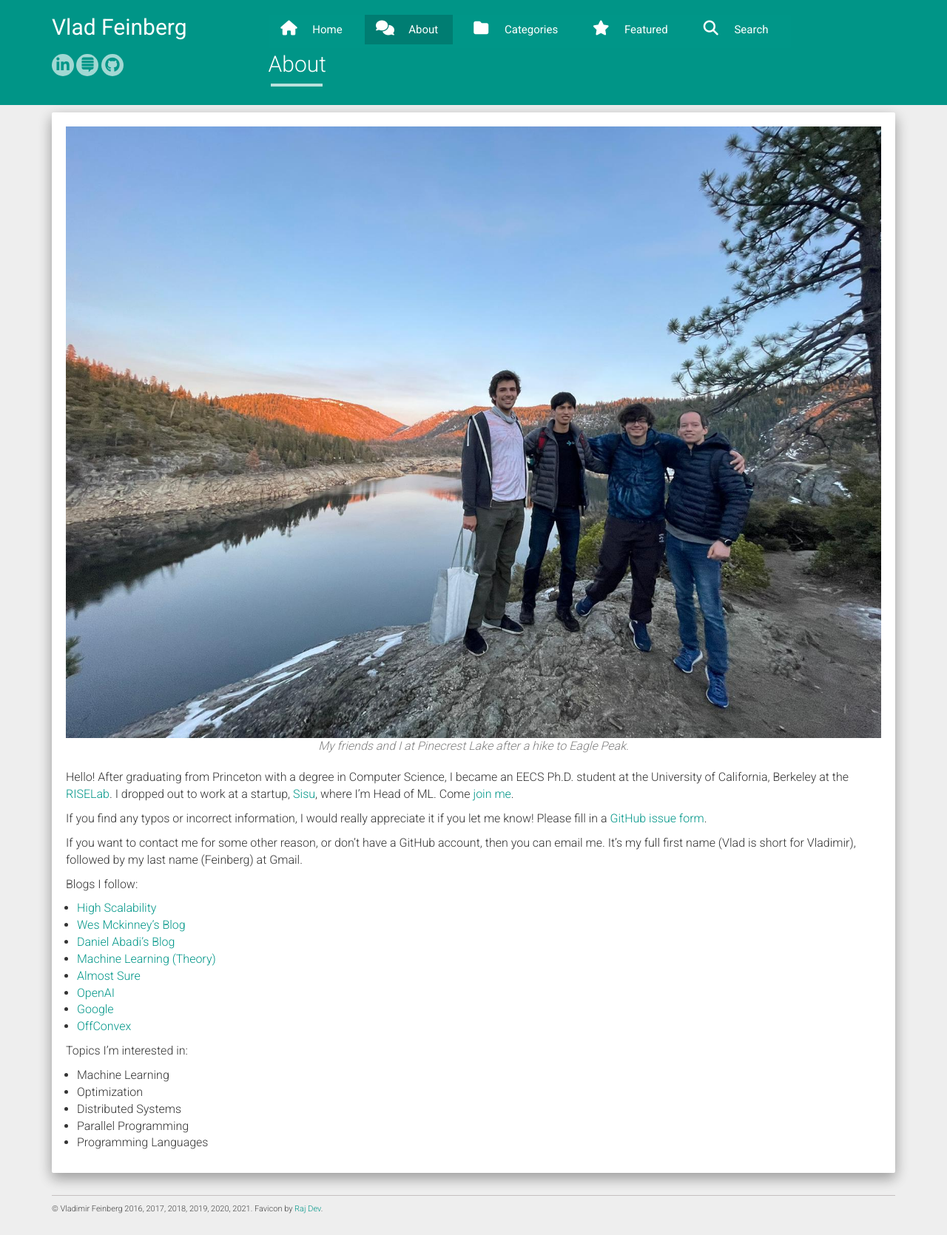
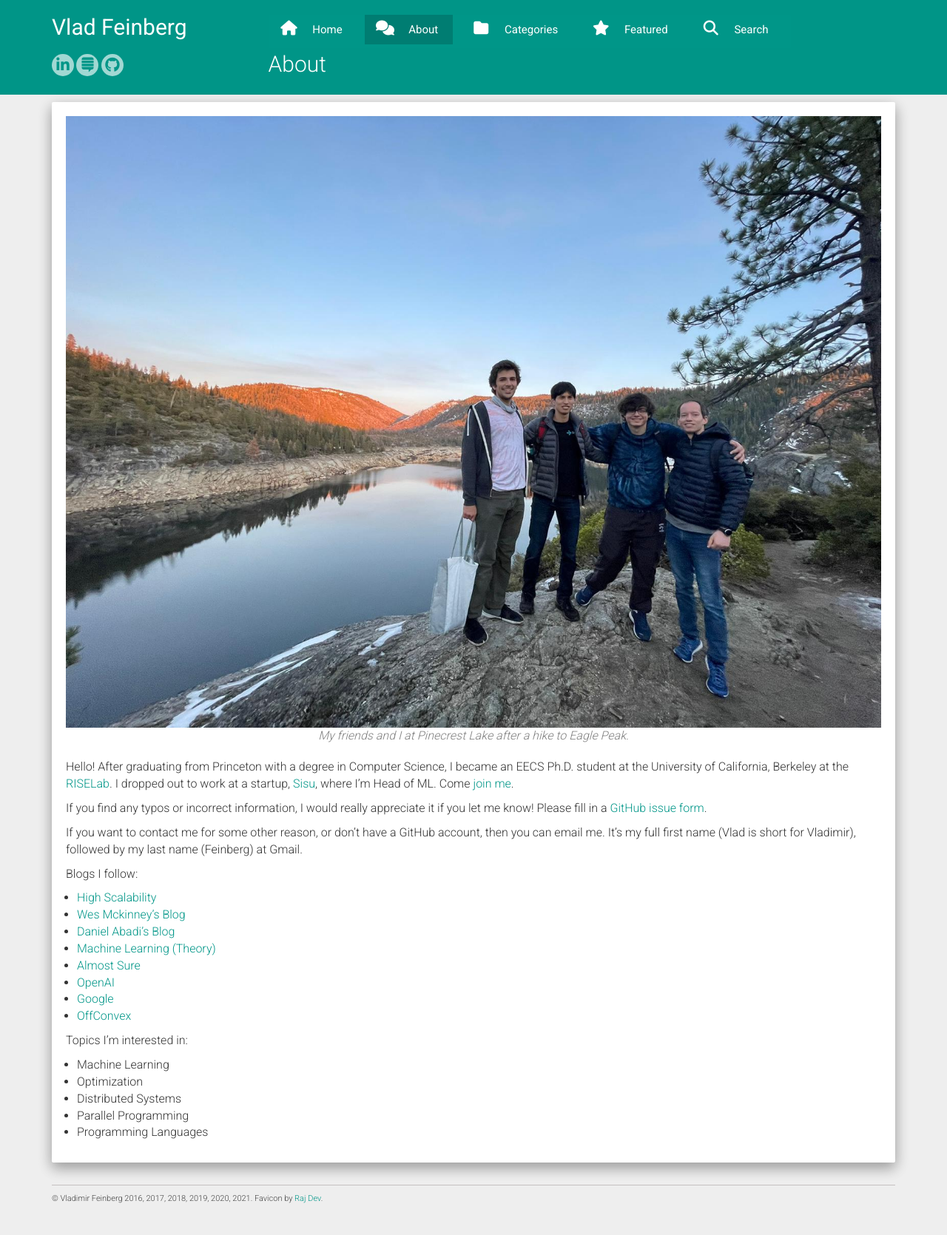
Before and after one commit to vlad17/vlad17.github.io, a Jekyll site: the page built from about.md, in a window 1280 px wide. Shown: the whole page at 74% size. Built offline with Jekyll 4.4.1, drawn with Linux system fonts in a browser that asks for light colours; nearby versions of some CDN libraries.

Commit message:
remove ::after element for underline of blog

```diff
--- a/static/css/main.css
+++ b/static/css/main.css
@@ -130,16 +130,6 @@ h2.blog-title-pro {
     color: #fff;
     margin-top: 5px;
 }
-h2.blog-title-pro:after {
-    content: "";
-    display: block;
-    width: 70px;
-    height: 4px;
-    /* margin-top: 16px; */
-    margin-top: 10px;
-    margin-left: 3px;
-    background: rgba(255, 255, 255, 0.72);
-}
 span.tags {
     margin: 0 2px;
     cursor: pointer;
```
